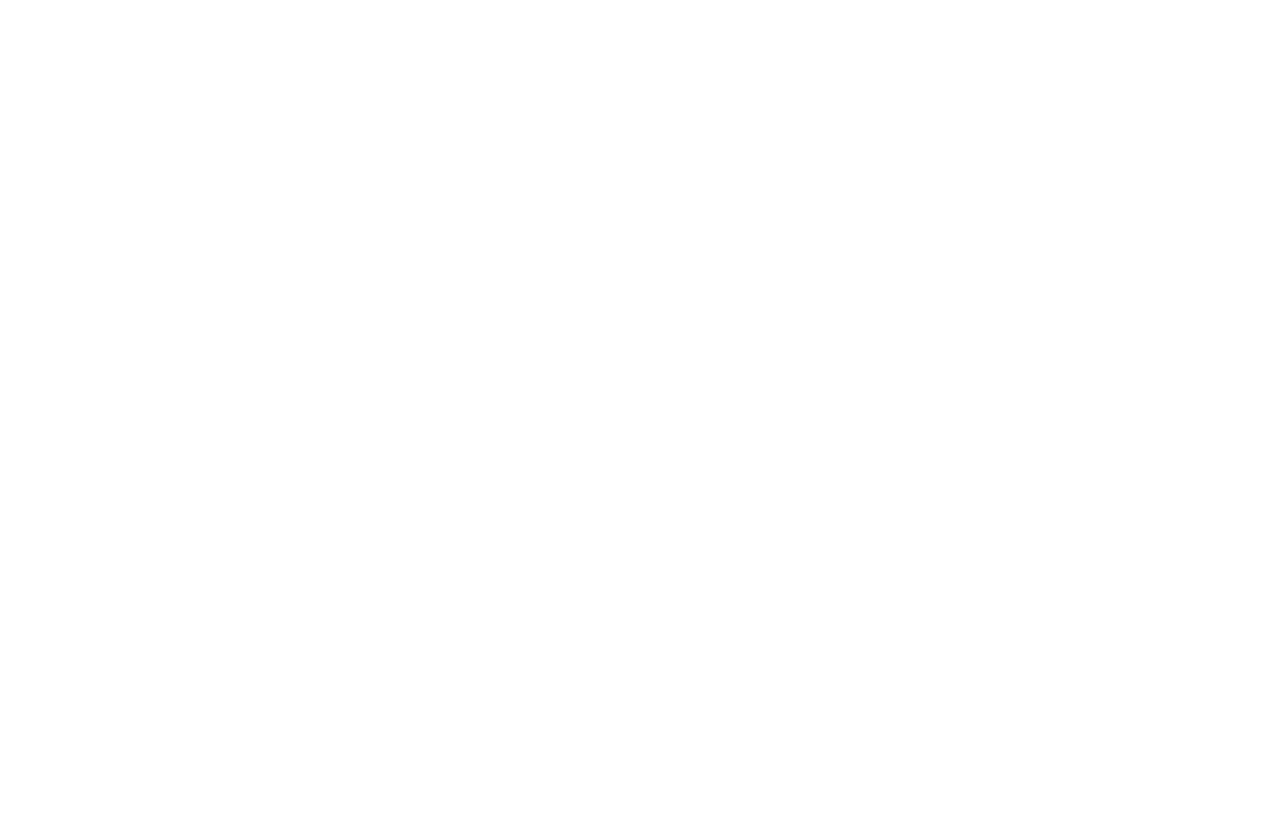
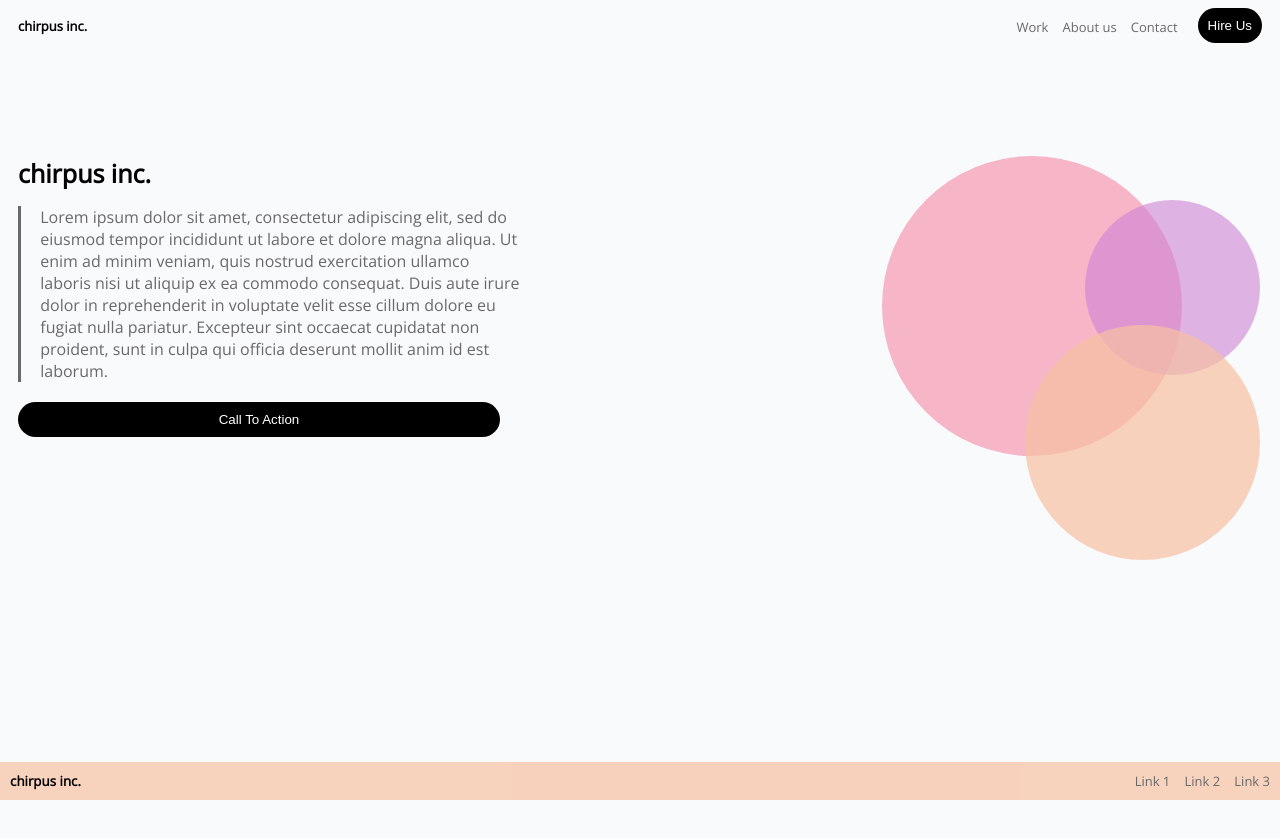
Before and after one commit to Ashamsher27/JavaScriptBootcamp_Oct2023_AH, a plain HTML site: page Unit_2/Lab-3-chirpus-inc-hp-p1/index.html in a window 1280 px wide. Shown: the top 838 px of the page. Before the commit the page ends 800 px from the top, so only its background shows below. Drawn offline with nearby package versions, Linux system fonts and the light colour scheme.

Commit message:
Committing lab 3

```diff
--- a/Unit_2/Lab-3-chirpus-inc-hp-p1/index.html
+++ b/Unit_2/Lab-3-chirpus-inc-hp-p1/index.html
@@ -3,9 +3,57 @@
 <head>
     <meta charset="UTF-8">
     <meta name="viewport" content="width=device-width, initial-scale=1.0">
-    <title>Document</title>
+    <link rel="stylesheet" href="styles.css">
+    <link href="https://fonts.googleapis.com/css2?family=Open+Sans:wght@300&display=swap" rel="stylesheet">
+    <title>HTML/CSS Lab2</title>
 </head>
 <body>
+        <header>
+            <h1 id="top-chirpus"> chirpus inc. </h1>
 
+            <div class="nav-top-hire-us">
+                <nav class="top">
+                    <ul>
+                        <li><a href="#">Work</a></li>
+                        <li><a href="#">About us</a></li>
+                        <li><a href="#">Contact</a></li>
+                    </ul>
+                </nav>
+            <div class="hire-us">
+                <button>Hire Us</button>
+            </div>
+            </div>
+        </header>
+        <main>
+
+        <div class="part-1-main">
+            <h1 id="center-chirpus">chirpus inc.</h1>
+            <div class="lorem-ipsum">
+                <p>Lorem ipsum dolor sit amet, consectetur adipiscing elit, sed do eiusmod tempor incididunt ut labore et dolore magna aliqua. Ut enim ad minim veniam, quis nostrud exercitation ullamco laboris nisi ut aliquip ex ea commodo consequat. Duis aute irure dolor in reprehenderit in voluptate velit esse cillum dolore eu fugiat nulla pariatur. Excepteur sint occaecat cupidatat non proident, sunt in culpa qui officia deserunt mollit anim id est laborum.</p>
+            </div>
+
+            <div class="call-to-action">
+                <button> Call To Action </button>
+            </div>
+        </div>
+
+        <div class="circles">
+            <div class="large-circle"></div>
+            <div class="small-circle"></div>
+            <div class="medium-circle"></div>
+        </div>
+
+        </main>
+
+        <footer>
+            <h2> chirpus inc. </h2>
+            <nav class="bottom">
+                <ul>
+                    <li><a href="#">Link 1</a></li>
+                    <li><a href="#">Link 2</a></li>
+                    <li><a href="#">Link 3</a></li>
+                </ul>
+            </nav>
+        </footer>
 </body>
 </html>
--- a/Unit_2/Lab-3-chirpus-inc-hp-p1/styles.css
+++ b/Unit_2/Lab-3-chirpus-inc-hp-p1/styles.css
@@ -0,0 +1,192 @@
+html, body {
+    box-sizing: border-box;
+    font-family: 'Open Sans', sans-serif;
+    padding-bottom: 50%;
+}
+
+body {
+    background-color: #f9fafc;
+}
+
+header {
+    display: flex;
+    flex-direction: column;
+    justify-content: flex-start;
+}
+
+h1 {
+    color: #000;
+}
+
+#top-chirpus {
+    font-size: small;
+    padding-left: 10px;
+}
+
+#center-chirpus {
+    margin-left: 10px;
+    margin-top: 30px;
+    margin-bottom: 10px;
+    font-size: 25px;
+}
+
+ul {
+    list-style-type: none;
+    margin: 0;
+    padding-left: 10px;
+}
+
+li {
+    color: #69696a;
+    font-size: small;
+    padding-bottom: 12px;
+}
+
+a {
+    color: #69696a;
+    text-decoration: none;
+}
+
+button {
+    margin: auto;
+    width: 100%;
+    padding: 10px;
+    border: none;
+    border-radius: 50px;
+    background-color: #000;
+    color: #fff
+}
+
+.hire-us {
+    margin-left: 10px;
+    margin-right: 10px;
+}
+
+.call-to-action {
+    margin-left: 10px;
+    margin-right: 10px;
+}
+
+.lorem-ipsum {
+    margin-left: 10px;
+    margin-bottom: 20px;
+    border-left-color: #69696a;
+    border-left-width: .2em;
+    border-left-style: solid;
+    padding-left: 2%;
+
+}
+
+p {
+    color: #69696a;
+    width: fit-content;
+}
+
+
+h2 {
+    color: #000;
+    font-size: smaller;
+    margin: 0;
+    padding: 10px;
+}
+
+footer {
+    display: flex;
+    justify-content: space-between;
+    position: fixed;
+    left: 0;
+    bottom: 0;
+    width: 100%;
+    background-color: rgba(247, 193, 162, 0.7);
+}
+
+nav.bottom ul {
+    width: max-content;
+}
+
+nav.bottom li {
+    display: inline-block;
+    padding-right: 10px;
+    padding-top: 10px;
+    padding-bottom: 10px;
+    width: max-content;
+}
+
+.large-circle {
+    visibility: hidden;
+}
+.small-circle {
+    visibility: hidden;
+}
+.medium-circle {
+    visibility: hidden;
+}
+
+@media screen and (min-width: 768px) {
+    header {
+        display: flex;
+        flex-direction: row;
+        justify-content: space-between;
+        margin-bottom: 80px;
+    }
+
+    .nav-top-hire-us {
+        display: flex;
+        flex-direction: row;
+
+    }
+
+    nav.top li {
+        display: inline-block;
+        padding-right: 10px;
+        padding-top: 10px;
+        padding-bottom: 10px;
+        max-width: fit-content;
+    }
+
+    main {
+        display: flex;
+        flex-direction: row;
+        justify-content: space-between;
+    }
+    .lorem-ipsum {
+        max-width: 50%;
+    }
+
+    .call-to-action {
+        max-width: 50%;
+    }
+
+    .large-circle {
+        visibility: visible;
+        position: relative;
+        top: 30px;
+        right: 90px;
+        height: 300px;
+        width: 300px;
+        background-color: rgba(247, 136, 167, 0.6);
+        border-radius: 50%;
+    }
+
+    .small-circle {
+        visibility: visible;
+        position: absolute;
+        top: 200px;
+        right: 20px;
+        height: 175px;
+        width: 175px;
+        background-color: rgba(207, 130, 213, 0.6);
+        border-radius: 50%;
+    }
+
+    .medium-circle {
+        visibility: visible;
+        position: absolute;
+        top: 325px;
+        right: 20px;
+        height: 235px;
+        width: 235px;
+        background-color: rgba(247, 193, 162, 0.7);
+        border-radius: 50%;
+    }
+}
```
Also changed, not shown: 1 other file.
